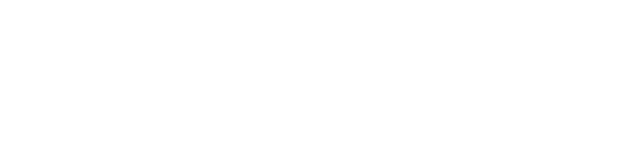
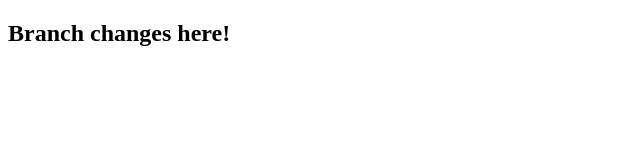
Before and after one commit to RodneyGreene/RebaseTest, a plain HTML site: page index.html in a window 1280 px wide. Shown: the whole page, without its empty margins (0-640 px from the left). Drawn offline with Linux system fonts and the light colour scheme.

Commit message:
001, Added a h2 baby!

```diff
--- a/index.html
+++ b/index.html
@@ -4,6 +4,7 @@
 	<title>Rebase it!</title>
 </head>
 <body>
+	<h2>Branch changes here!</h2>
 
 </body>
 </html>
```
